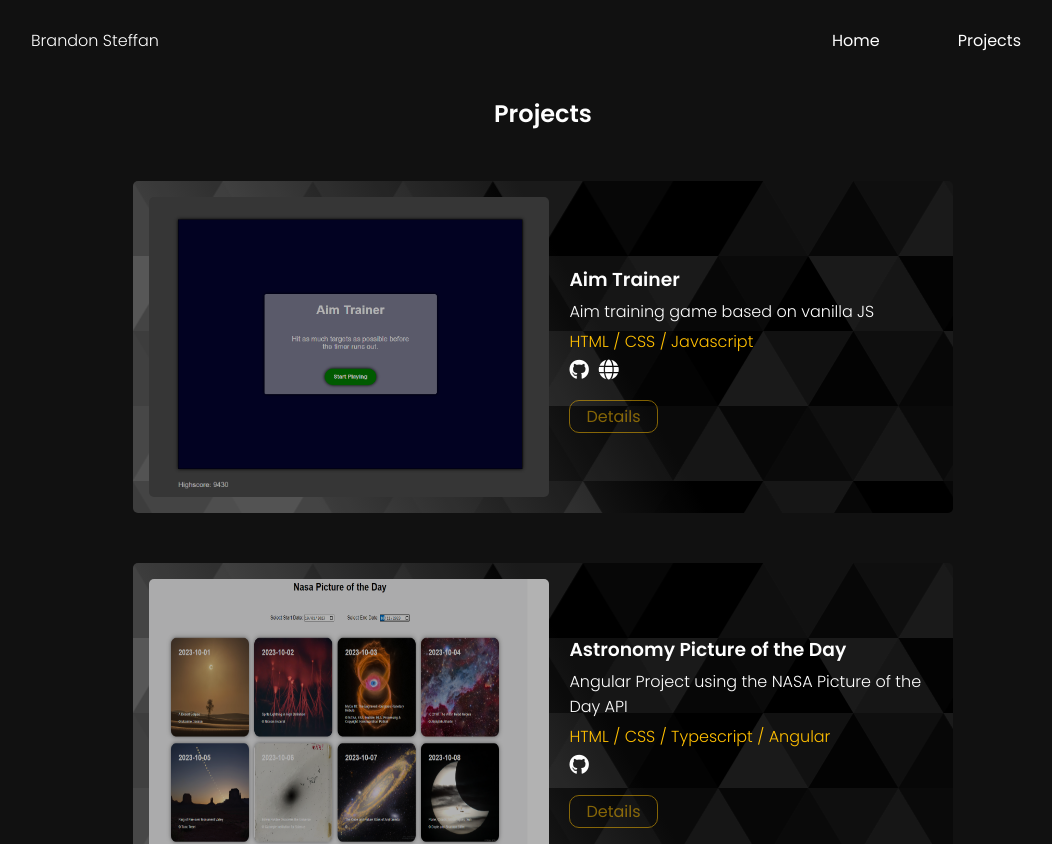
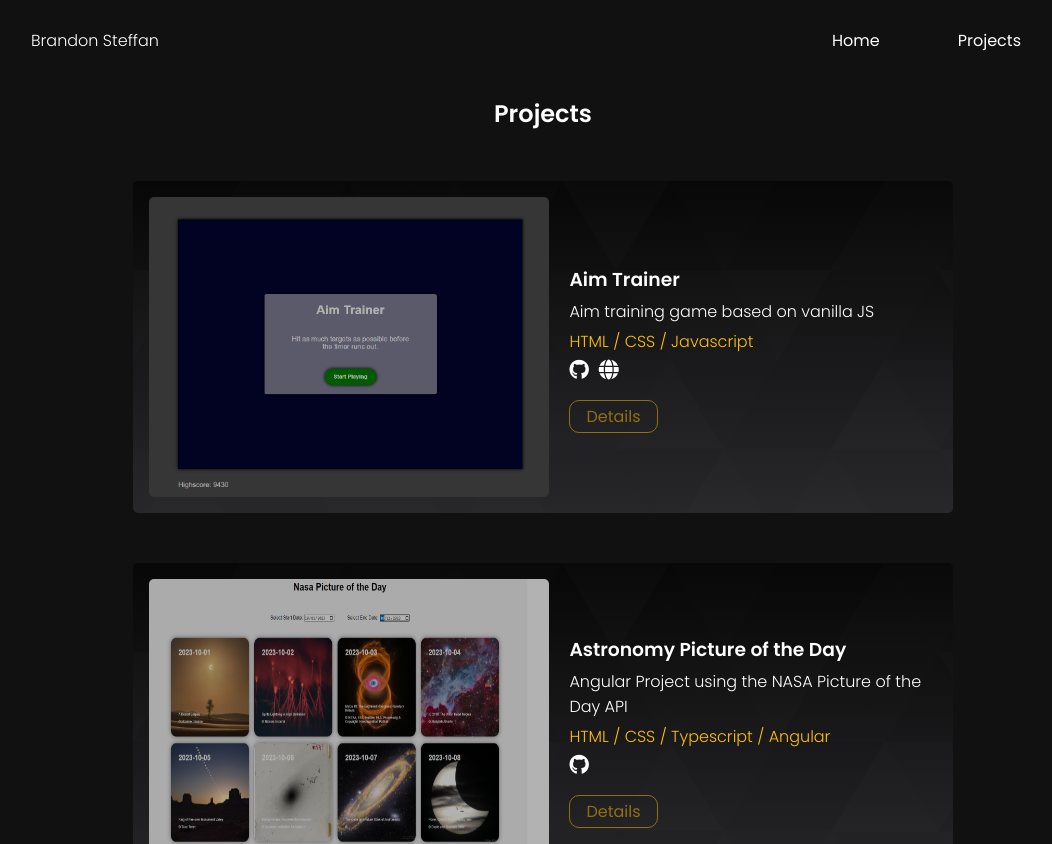
Before and after one commit to BrandonSteffan/MyPortfolio, an Angular app: page /projects in a window 1280 px wide. Shown: the top 844 px of the page, without its empty margins (97-1149 px from the left). Built offline with nearby package versions, Linux system fonts and the light colour scheme.

Commit message:
svg update

```diff
--- a/src/app/components/project/project.component.scss
+++ b/src/app/components/project/project.component.scss
@@ -9,7 +9,7 @@
     background-color: #27272a7e;
     padding: 1em;
     border-radius: 5px;
-    background-image: url("../../../assets/images/subtle-prism.svg");
+    background-image: url("../../../assets/images/subtle-prism (2).svg");
     background-position: center;
     background-size: cover;
     // backdrop-filter: blur(100px);
```
Also changed, not shown: src/assets/images/subtle-prism (2).svg (added).
